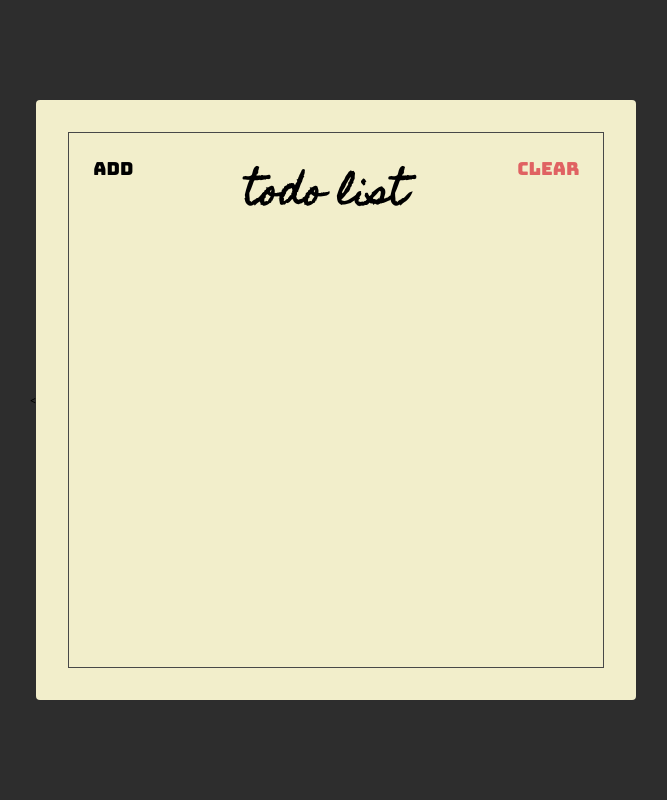
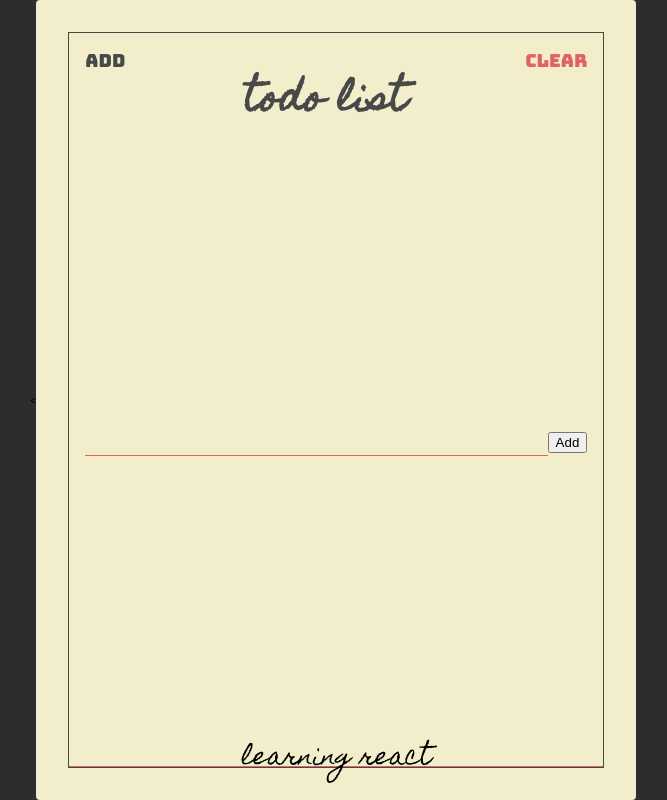
Before and after one commit to billyputrakadam/react-course-starter, a website: page index.html in a window 1280 px wide. Shown: the whole page, without its empty margins (307-974 px from the left). Drawn offline with Linux system fonts and the light colour scheme.

Commit message:
membuat add todo section

```diff
--- a/index.html
+++ b/index.html
@@ -15,11 +15,24 @@
   <body>
     <div class="container">
       <div class="frame">
-        <div class="header">
-          <button class="header-btn">Add</button>
+        <section class="header">
+          <button class="header-btn main-black-color">Add</button>
           <h1 class="header-title">Todo List</h1>
           <button class="header-btn main-red-color">Clear</button>
-        </div>
+        </section>
+
+        <section class="add">
+          <form class="add-form">
+            <input type="text" class="add-input" />
+            <button class="add-button">Add</button>
+          </form>
+        </section>
+
+        <section class="todos">
+          <div class="todo">
+            <span class="todo-text">learning react</span>
+          </div>
+        </section>
       </div>
     </div>
   </body>
--- a/style.css
+++ b/style.css
@@ -4,12 +4,16 @@
 
 :root {
   --main-red-color: #e06262;
+  --main-black-color: #484848;
 }
 
 .main-red-color {
   color: var(--main-red-color);
 }
 
+.main-black-color {
+  color: var(--main-black-color);
+}
 html {
   font-size: 10px;
 }
@@ -34,7 +38,7 @@ html {
 
 .container {
   width: 600px;
-  height: 600px;
+  height: 800px;
   background-color: #f2eecb;
   border-radius: 4px;
 
@@ -42,10 +46,12 @@ html {
 }
 
 .frame {
-  border: 1px solid #484848;
+  border: 1px solid var(--main-black-color);
   height: 100%;
+
   display: flex;
   flex-direction: column;
+  justify-content: space-between;
 }
 
 .header {
@@ -57,16 +63,92 @@ html {
   flex: 1;
   text-align: center;
 
+  color: var(--main-black-color);
+
   font-size: 3.6rem;
   font-family: "homemade apple", sans-serif;
+
   text-transform: lowercase;
 }
 
 .header-btn {
   font-size: 1.8rem;
   font-family: "bungee", sans-serif;
-  padding: 24px;
+
+  padding: 16px;
+  cursor: pointer;
+
   background: unset;
   border: unset;
   outline: unset;
 }
+
+.header-btn.main-red-color:active {
+  text-shadow: 1px 1px 2px var(--main-red-color);
+}
+
+.header-btn.main-black-color:active {
+  text-shadow: 1px 1px 2px var(--main-black-color);
+}
+
+.add {
+  padding: 16px;
+}
+
+.add-form {
+  display: flex;
+  align-items: flex-start;
+}
+
+.add-input {
+  background: unset;
+  border: unset;
+  padding: 0 64px;
+
+  flex: 1;
+
+  border-bottom: 1px solid var(--main-red-color);
+  outline: unset;
+
+  font-family: "Homemade Apple", sans-serif;
+  font-size: 11px;
+  text-transform: lowercase;
+}
+
+.add-btn {
+  font-size: 1.8rem;
+  font-family: "bungee", sans-serif;
+
+  padding: 16px;
+  padding-right: unset;
+  cursor: pointer;
+
+  background: unset;
+  border: unset;
+  outline: unset;
+}
+
+.todos {
+  display: flex;
+  flex-direction: column;
+}
+
+.todo {
+  position: relative;
+
+  flex: 1 0 auto;
+  text-align: center;
+
+  min-height: 34px;
+  margin: 16px 0 0;
+  font-family: "Homemade Apple", sans-serif;
+  font-size: 24px;
+
+  border-bottom: 1px solid var(--main-red-color);
+}
+
+.todo-text {
+  position: absolute;
+  left: 50%;
+  transform: translate(-50%);
+}
```
